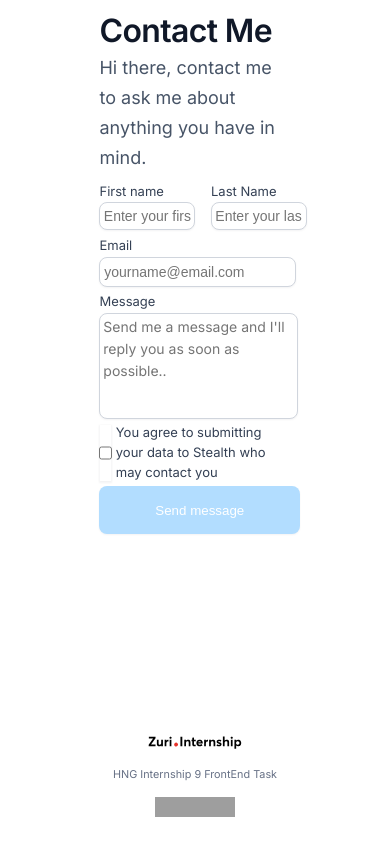
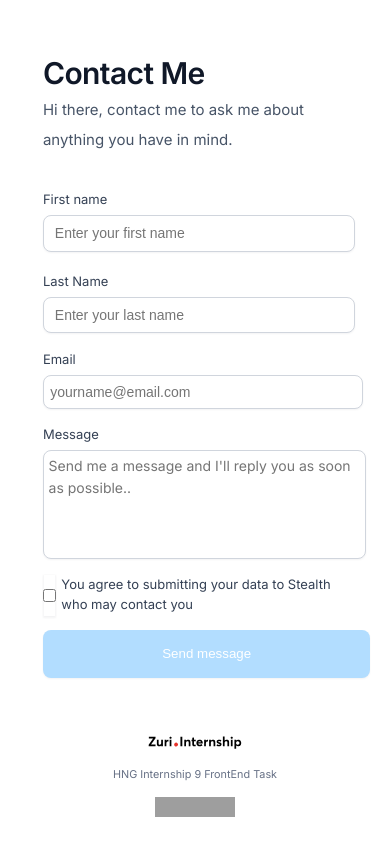
Before and after one commit to Ra-Kim/FE-Stage1, a React (Create React App) app: page /contact in a window 390 px wide. Built offline with nearby package versions, Linux system fonts and the light colour scheme; grey boxes are pictures that could not be loaded.

Commit message:
style: made the contact page responsive

```diff
--- a/src/styles.css
+++ b/src/styles.css
@@ -306,4 +306,59 @@ a:focus > div {
         flex-direction:column;
         padding: 2%;
     }
+
+    .contact-container {
+        /* height: 85vh; */
+        width: 100%;
+        padding: 1%;
+    }
+
+    .form-group {
+        width: 80%;
+        margin: auto;
+        margin-top: 10%;
+        padding: 2%;
+    }
+
+    .form-group h1 {
+        font-weight: 600;
+        font-size: 30px;
+        line-height: 44px;
+        letter-spacing: -0.02em;
+        color: #101828;
+    }
+    .form-group p {
+        font-weight: 400;
+        font-size: 15px;
+        line-height: 30px;
+        color: #475467;
+    }
+
+    .form-container {
+        margin-top: 10%;
+    }
+
+    .name-form-div {
+        display: flex;
+        flex-direction: column;
+        /* gap: 16px; */
+    }
+
+    .name-form-div div {
+        margin-block: 0;
+    }
+
+    .form-item {
+        display: flex;
+        flex-direction: column;
+        margin: 4% 0;
+    }
+
+    input {
+        padding: 3% 4$;
+    }
+
+    label {
+        margin: 1% 0;
+    }
 }
```
